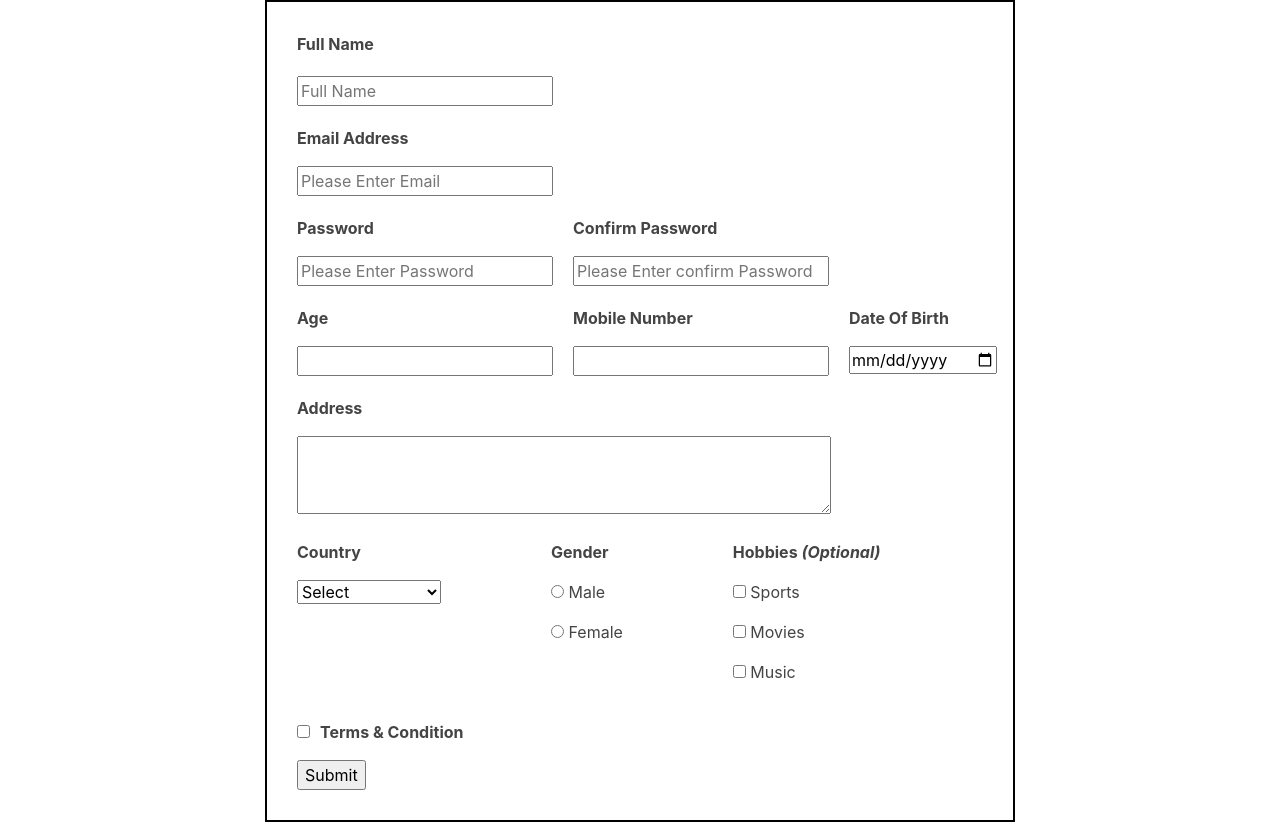
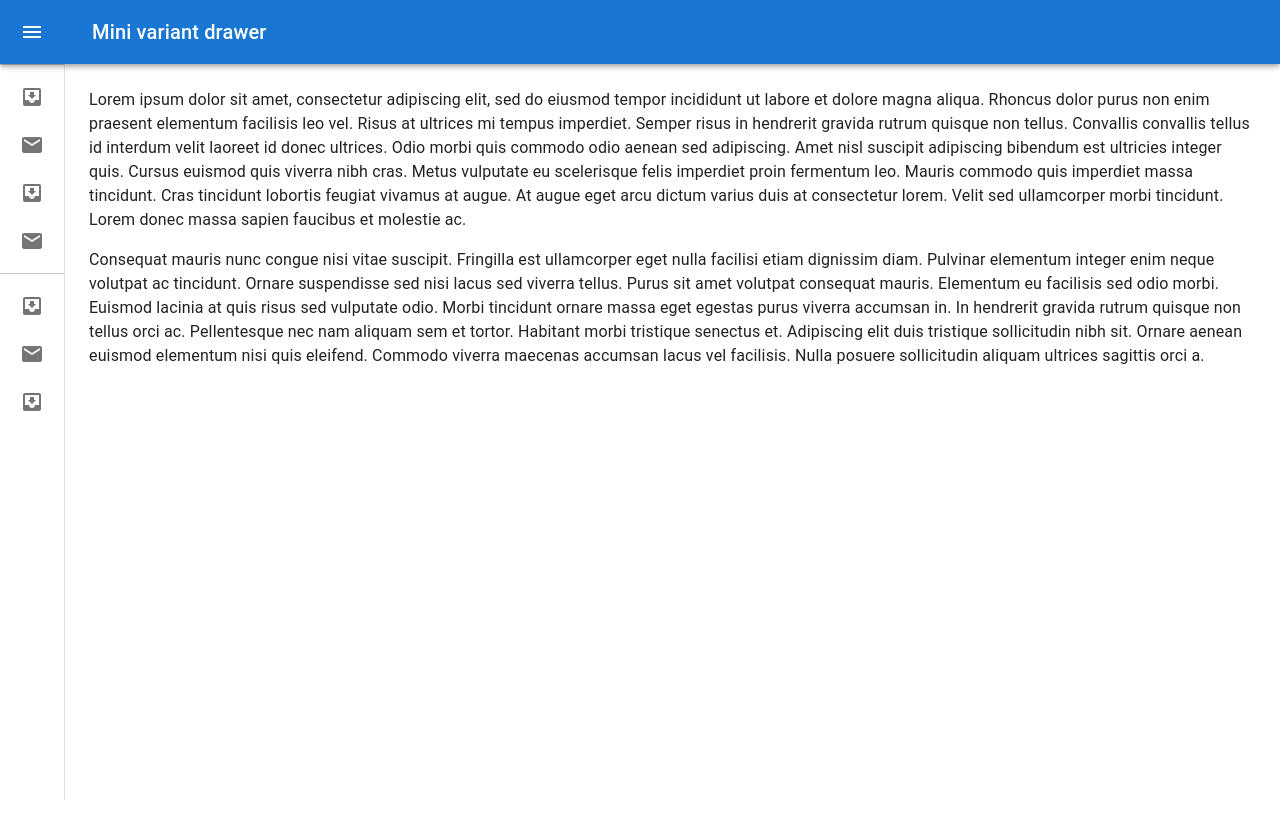
Before and after one commit to sapariyadhara/cityhospital, a React (Create React App) app: page / in a window 1280 px wide. After the commit the page ends 800 px from the top, so only its background shows below. Built offline with nearby package versions, Linux system fonts and the light colour scheme.

Commit message:
Mui Side Drawer

```diff
--- a/package.json
+++ b/package.json
@@ -3,6 +3,11 @@
   "version": "0.1.0",
   "private": true,
   "dependencies": {
+    "@emotion/react": "^11.11.1",
+    "@emotion/styled": "^11.11.0",
+    "@mui/icons-material": "^5.11.16",
+    "@mui/material": "^5.13.6",
+    "@mui/styled-engine-sc": "^5.12.0",
     "@testing-library/jest-dom": "^5.16.5",
     "@testing-library/react": "^13.4.0",
     "@testing-library/user-event": "^13.5.0",
@@ -12,6 +17,7 @@
     "react-router-dom": "^6.13.0",
     "react-scripts": "5.0.1",
     "reactstrap": "^9.2.0",
+    "styled-components": "^6.0.0-rc.6",
     "web-vitals": "^2.1.4",
     "yup": "^1.2.0"
   },
--- a/src/App.js
+++ b/src/App.js
@@ -15,6 +15,8 @@
 import Auth from './containers/Auth';
 import Contect1 from './containers/Contect1';
 import Test2 from './containers/Test2';
+import SideDrawermui from './containers/SideDrawermui';
+
 
 
 
@@ -24,7 +26,8 @@
 
 
     <>
-    <Test2 />
+    <SideDrawermui />
+    {/* <Test2 /> */}
        {/* <Header />
       <Routes>
         <Route path='/' element={<Home />} />
--- /dev/null
+++ b/src/containers/SideDrawermui.js
@@ -0,0 +1,212 @@
+import * as React from 'react';
+import { styled, useTheme } from '@mui/material/styles';
+import Box from '@mui/material/Box';
+import MuiDrawer from '@mui/material/Drawer';
+import MuiAppBar from '@mui/material/AppBar';
+import Toolbar from '@mui/material/Toolbar';
+import List from '@mui/material/List';
+import CssBaseline from '@mui/material/CssBaseline';
+import Typography from '@mui/material/Typography';
+import Divider from '@mui/material/Divider';
+import IconButton from '@mui/material/IconButton';
+import MenuIcon from '@mui/icons-material/Menu';
+import ChevronLeftIcon from '@mui/icons-material/ChevronLeft';
+import ChevronRightIcon from '@mui/icons-material/ChevronRight';
+import ListItem from '@mui/material/ListItem';
+import ListItemButton from '@mui/material/ListItemButton';
+import ListItemIcon from '@mui/material/ListItemIcon';
+import ListItemText from '@mui/material/ListItemText';
+import InboxIcon from '@mui/icons-material/MoveToInbox';
+import MailIcon from '@mui/icons-material/Mail';
+
+const drawerWidth = 240;
+
+const openedMixin = (theme) => ({
+  width: drawerWidth,
+  transition: theme.transitions.create('width', {
+    easing: theme.transitions.easing.sharp,
+    duration: theme.transitions.duration.enteringScreen,
+  }),
+  overflowX: 'hidden',
+});
+
+const closedMixin = (theme) => ({
+  transition: theme.transitions.create('width', {
+    easing: theme.transitions.easing.sharp,
+    duration: theme.transitions.duration.leavingScreen,
+  }),
+  overflowX: 'hidden',
+  width: `calc(${theme.spacing(7)} + 1px)`,
+  [theme.breakpoints.up('sm')]: {
+    width: `calc(${theme.spacing(8)} + 1px)`,
+  },
+});
+
+const DrawerHeader = styled('div')(({ theme }) => ({
+  display: 'flex',
+  alignItems: 'center',
+  justifyContent: 'flex-end',
+  padding: theme.spacing(0, 1),
+  // necessary for content to be below app bar
+  ...theme.mixins.toolbar,
+}));
+
+const AppBar = styled(MuiAppBar, {
+  shouldForwardProp: (prop) => prop !== 'open',
+})(({ theme, open }) => ({
+  zIndex: theme.zIndex.drawer + 1,
+  transition: theme.transitions.create(['width', 'margin'], {
+    easing: theme.transitions.easing.sharp,
+    duration: theme.transitions.duration.leavingScreen,
+  }),
+  ...(open && {
+    marginLeft: drawerWidth,
+    width: `calc(100% - ${drawerWidth}px)`,
+    transition: theme.transitions.create(['width', 'margin'], {
+      easing: theme.transitions.easing.sharp,
+      duration: theme.transitions.duration.enteringScreen,
+    }),
+  }),
+}));
+
+const Drawer = styled(MuiDrawer, { shouldForwardProp: (prop) => prop !== 'open' })(
+  ({ theme, open }) => ({
+    width: drawerWidth,
+    flexShrink: 0,
+    whiteSpace: 'nowrap',
+    boxSizing: 'border-box',
+    ...(open && {
+      ...openedMixin(theme),
+      '& .MuiDrawer-paper': openedMixin(theme),
+    }),
+    ...(!open && {
+      ...closedMixin(theme),
+      '& .MuiDrawer-paper': closedMixin(theme),
+    }),
+  }),
+);
+
+export default function SideDrawermui() {
+  const theme = useTheme();
+  const [open, setOpen] = React.useState(false);
+
+  const handleDrawerOpen = () => {
+    setOpen(true);
+  };
+
+  const handleDrawerClose = () => {
+    setOpen(false);
+  };
+
+  return (
+    <Box sx={{ display: 'flex' }}>
+      <CssBaseline />
+      <AppBar position="fixed" open={open}>
+        <Toolbar>
+          <IconButton
+            color="inherit"
+            aria-label="open drawer"
+            onClick={handleDrawerOpen}
+            edge="start"
+            sx={{
+              marginRight: 5,
+              ...(open && { display: 'none' }),
+            }}
+          >
+            <MenuIcon />
+          </IconButton>
+          <Typography variant="h6" noWrap component="div">
+            Mini variant drawer
+          </Typography>
+        </Toolbar>
+      </AppBar>
+      <Drawer variant="permanent" open={open}>
+        <DrawerHeader>
+          <IconButton onClick={handleDrawerClose}>
+            {theme.direction === 'rtl' ? <ChevronRightIcon /> : <ChevronLeftIcon />}
+          </IconButton>
+        </DrawerHeader>
+        <Divider />
+        <List>
+          {['Inbox', 'Starred', 'Send email', 'Drafts'].map((text, index) => (
+            <ListItem key={text} disablePadding sx={{ display: 'block' }}>
+              <ListItemButton
+                sx={{
+                  minHeight: 48,
+                  justifyContent: open ? 'initial' : 'center',
+                  px: 2.5,
+                }}
+              >
+                <ListItemIcon
+                  sx={{
+                    minWidth: 0,
+                    mr: open ? 3 : 'auto',
+                    justifyContent: 'center',
+                  }}
+                >
+                  {index % 2 === 0 ? <InboxIcon /> : <MailIcon />}
+                </ListItemIcon>
+                <ListItemText primary={text} sx={{ opacity: open ? 1 : 0 }} />
+              </ListItemButton>
+            </ListItem>
+          ))}
+        </List>
+        <Divider />
+        <List>
+          {['All mail', 'Trash', 'Spam'].map((text, index) => (
+            <ListItem key={text} disablePadding sx={{ display: 'block' }}>
+              <ListItemButton
+                sx={{
+                  minHeight: 48,
+                  justifyContent: open ? 'initial' : 'center',
+                  px: 2.5,
+                }}
+              >
+                <ListItemIcon
+                  sx={{
+                    minWidth: 0,
+                    mr: open ? 3 : 'auto',
+                    justifyContent: 'center',
+                  }}
+                >
+                  {index % 2 === 0 ? <InboxIcon /> : <MailIcon />}
+                </ListItemIcon>
+                <ListItemText primary={text} sx={{ opacity: open ? 1 : 0 }} />
+              </ListItemButton>
+            </ListItem>
+          ))}
+        </List>
+      </Drawer>
+      <Box component="main" sx={{ flexGrow: 1, p: 3 }}>
+        <DrawerHeader />
+        <Typography paragraph>
+          Lorem ipsum dolor sit amet, consectetur adipiscing elit, sed do eiusmod
+          tempor incididunt ut labore et dolore magna aliqua. Rhoncus dolor purus non
+          enim praesent elementum facilisis leo vel. Risus at ultrices mi tempus
+          imperdiet. Semper risus in hendrerit gravida rutrum quisque non tellus.
+          Convallis convallis tellus id interdum velit laoreet id donec ultrices.
+          Odio morbi quis commodo odio aenean sed adipiscing. Amet nisl suscipit
+          adipiscing bibendum est ultricies integer quis. Cursus euismod quis viverra
+          nibh cras. Metus vulputate eu scelerisque felis imperdiet proin fermentum
+          leo. Mauris commodo quis imperdiet massa tincidunt. Cras tincidunt lobortis
+          feugiat vivamus at augue. At augue eget arcu dictum varius duis at
+          consectetur lorem. Velit sed ullamcorper morbi tincidunt. Lorem donec massa
+          sapien faucibus et molestie ac.
+        </Typography>
+        <Typography paragraph>
+          Consequat mauris nunc congue nisi vitae suscipit. Fringilla est ullamcorper
+          eget nulla facilisi etiam dignissim diam. Pulvinar elementum integer enim
+          neque volutpat ac tincidunt. Ornare suspendisse sed nisi lacus sed viverra
+          tellus. Purus sit amet volutpat consequat mauris. Elementum eu facilisis
+          sed odio morbi. Euismod lacinia at quis risus sed vulputate odio. Morbi
+          tincidunt ornare massa eget egestas purus viverra accumsan in. In hendrerit
+          gravida rutrum quisque non tellus orci ac. Pellentesque nec nam aliquam sem
+          et tortor. Habitant morbi tristique senectus et. Adipiscing elit duis
+          tristique sollicitudin nibh sit. Ornare aenean euismod elementum nisi quis
+          eleifend. Commodo viverra maecenas accumsan lacus vel facilisis. Nulla
+          posuere sollicitudin aliquam ultrices sagittis orci a.
+        </Typography>
+      </Box>
+    </Box>
+  );
+}
```
Also changed, not shown: 1 other file (tests, documents, lock files or other folders).
